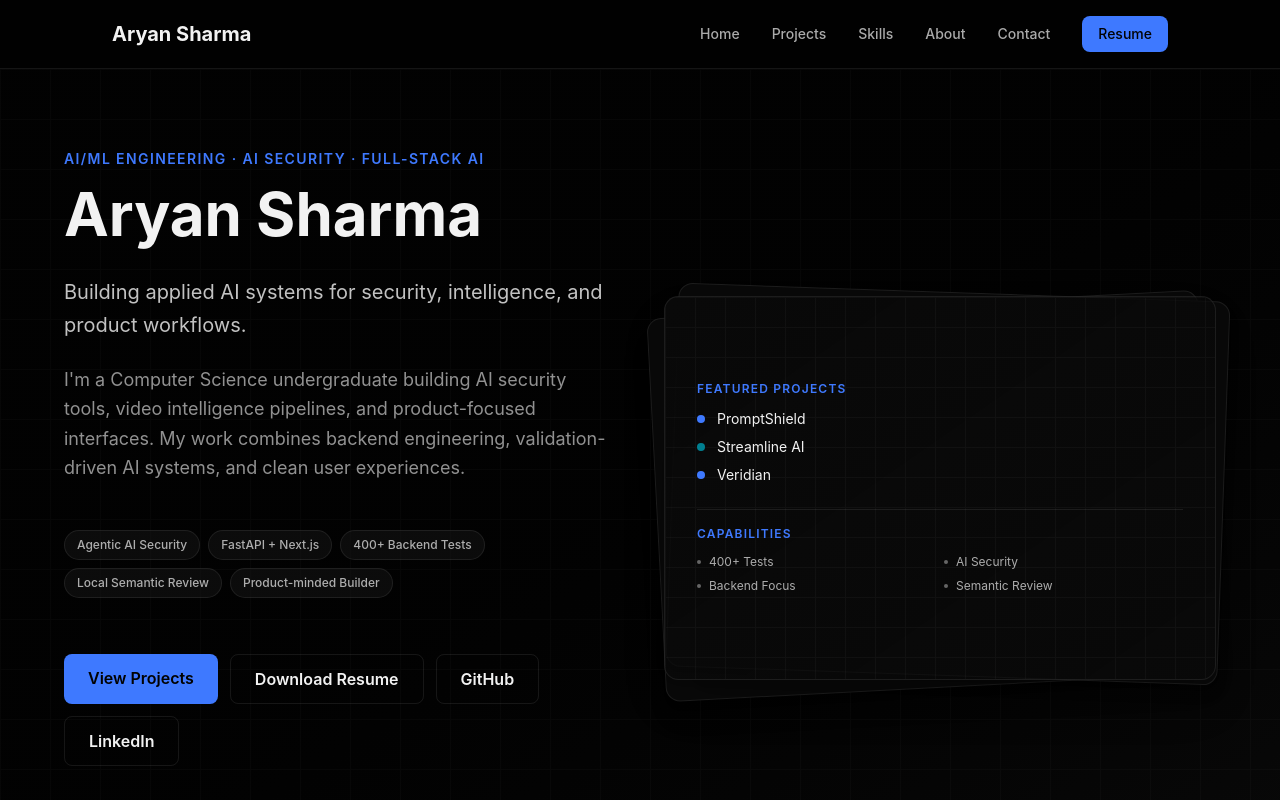
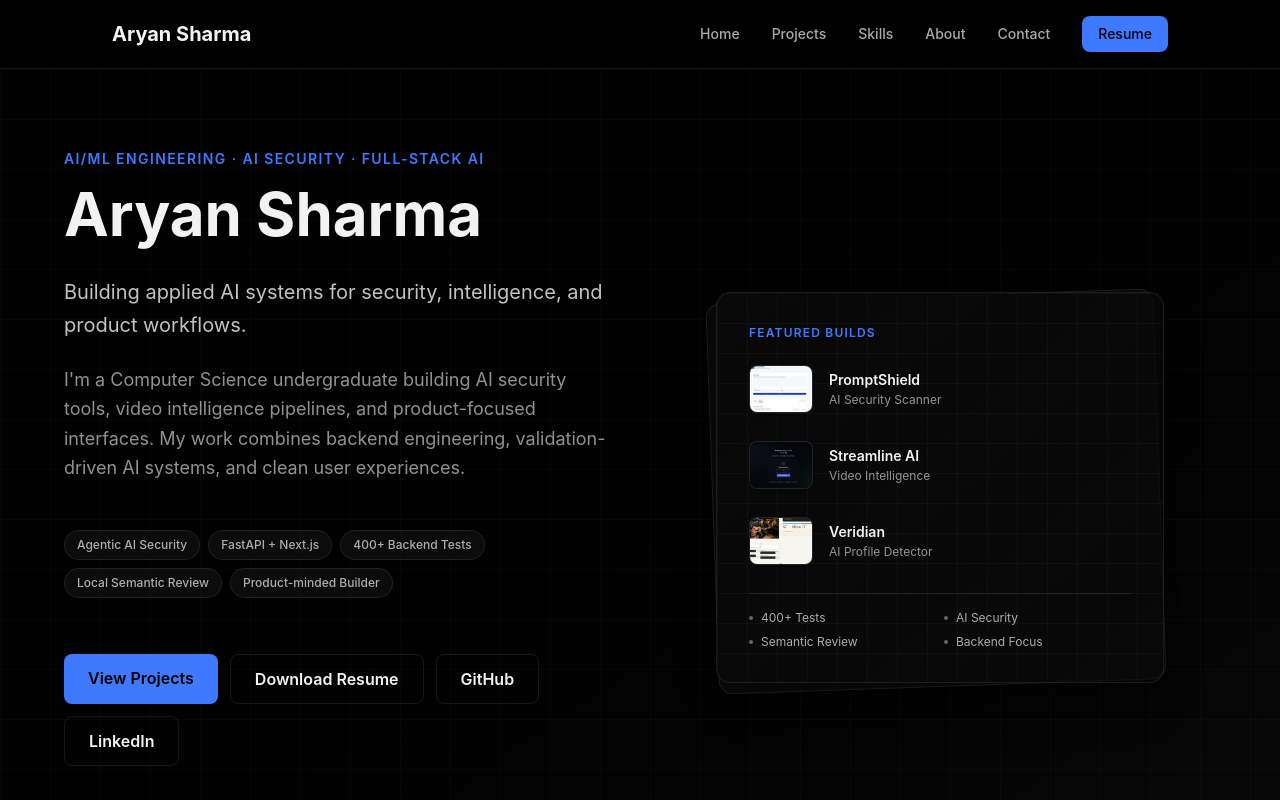
Before and after one commit to aryanshrm/-aryan-portfolio, a Next.js app: page / in a window 1280 px wide. Shown: the top 800 px of the page. Built offline with nearby package versions, Linux system fonts and the light colour scheme.

Commit message:
refactor: add project previews to portfolio hero

```diff
--- a/components/hero.tsx
+++ b/components/hero.tsx
@@ -1,6 +1,7 @@
 'use client'
 
 import Link from 'next/link'
+import Image from 'next/image'
 
 export function Hero() {
   return (
@@ -81,39 +82,65 @@ export function Hero() {
           </p>
         </div>
 
-        {/* Right: Abstract technical card visual */}
-        <div className="relative h-96 hidden md:flex items-center justify-center">
-          <div className="relative w-full h-full">
+        {/* Right: Featured Builds visual */}
+        <div className="relative mt-12 md:mt-0 w-full flex flex-col items-center justify-center">
+          <div className="relative w-full max-w-sm md:max-w-md">
             {/* Stacked cards background effect */}
-            <div className="absolute inset-0 bg-card border border-border rounded-2xl shadow-xl transform -rotate-3 -translate-x-2 translate-y-2" />
-            <div className="absolute inset-0 bg-card border border-border rounded-2xl shadow-lg transform rotate-2 translate-x-2 -translate-y-1" />
+            <div className="absolute inset-0 bg-card border border-border rounded-2xl shadow-xl transform -rotate-2 -translate-x-1 translate-y-1" />
 
             {/* Main card */}
-            <div className="absolute inset-0 bg-gradient-to-br from-card to-card/50 border border-border rounded-2xl shadow-2xl p-8 flex flex-col justify-center">
+            <div className="relative bg-gradient-to-br from-card to-card/50 border border-border rounded-2xl shadow-2xl p-6 md:p-8 flex flex-col justify-center">
               {/* Grid pattern */}
               <div className="absolute inset-0 opacity-[0.03] bg-[linear-gradient(90deg,#fff_1px,transparent_1px),linear-gradient(#fff_1px,transparent_1px)] bg-[size:30px_30px] rounded-2xl pointer-events-none" />
 
-              <div className="relative z-10 space-y-6">
+              <div className="relative z-10 space-y-5">
                 <div>
-                  <div className="text-xs uppercase tracking-widest text-primary font-semibold mb-3">Featured Projects</div>
-                  <div className="space-y-2">
-                    <div className="flex items-center gap-3">
-                      <div className="w-2 h-2 rounded-full bg-primary" />
-                      <span className="text-sm text-foreground">PromptShield</span>
-                    </div>
-                    <div className="flex items-center gap-3">
-                      <div className="w-2 h-2 rounded-full bg-accent" />
-                      <span className="text-sm text-foreground">Streamline AI</span>
-                    </div>
-                    <div className="flex items-center gap-3">
-                      <div className="w-2 h-2 rounded-full bg-primary" />
-                      <span className="text-sm text-foreground">Veridian</span>
-                    </div>
+                  <div className="text-xs uppercase tracking-widest text-primary font-semibold mb-4">Featured Builds</div>
+                  <div className="space-y-3">
+
+                    {/* PromptShield Preview */}
+                    <Link href="/projects/promptshield" className="group flex items-center gap-4 p-2 -mx-2 rounded-xl hover:bg-white/5 transition-colors">
+                      <div className="relative w-16 h-12 rounded-lg overflow-hidden border border-border bg-secondary/50 shrink-0 shadow-sm">
+                        <Image src="/projects/promptshield-01-block.png" alt="PromptShield dashboard" fill className="object-cover" />
+                      </div>
+                      <div>
+                        <div className="text-sm font-semibold text-foreground group-hover:text-primary transition-colors">PromptShield</div>
+                        <div className="text-xs text-foreground/60 mt-0.5">
+                          AI Security Scanner
+                        </div>
+                      </div>
+                    </Link>
+
+                    {/* Streamline AI Preview */}
+                    <Link href="/projects/streamline-ai" className="group flex items-center gap-4 p-2 -mx-2 rounded-xl hover:bg-white/5 transition-colors">
+                      <div className="relative w-16 h-12 rounded-lg overflow-hidden border border-border bg-secondary/50 shrink-0 shadow-sm">
+                        <Image src="/projects/streamline-01-upload.png" alt="Streamline AI interface" fill className="object-cover object-top" />
+                      </div>
+                      <div>
+                        <div className="text-sm font-semibold text-foreground group-hover:text-primary transition-colors">Streamline AI</div>
+                        <div className="text-xs text-foreground/60 mt-0.5">
+                          Video Intelligence
+                        </div>
+                      </div>
+                    </Link>
+
+                    {/* Veridian Preview */}
+                    <Link href="/projects/veridian" className="group flex items-center gap-4 p-2 -mx-2 rounded-xl hover:bg-white/5 transition-colors">
+                      <div className="relative w-16 h-12 rounded-lg overflow-hidden border border-border bg-secondary/50 shrink-0 shadow-sm">
+                        <Image src="/projects/veridian-01-dashboard.png" alt="Veridian dashboard" fill className="object-cover object-top" />
+                      </div>
+                      <div>
+                        <div className="text-sm font-semibold text-foreground group-hover:text-primary transition-colors">Veridian</div>
+                        <div className="text-xs text-foreground/60 mt-0.5">
+                          AI Profile Detector
+                        </div>
+                      </div>
+                    </Link>
+
                   </div>
                 </div>
 
                 <div className="pt-4 border-t border-border">
-                  <div className="text-xs uppercase tracking-widest text-primary font-semibold mb-3">Capabilities</div>
                   <div className="grid grid-cols-2 gap-2 text-xs text-foreground/70">
                     <div className="flex items-center gap-2">
                       <div className="w-1 h-1 rounded-full bg-foreground/40" />
@@ -125,11 +152,11 @@ export function Hero() {
                     </div>
                     <div className="flex items-center gap-2">
                       <div className="w-1 h-1 rounded-full bg-foreground/40" />
-                      Backend Focus
+                      Semantic Review
                     </div>
                     <div className="flex items-center gap-2">
                       <div className="w-1 h-1 rounded-full bg-foreground/40" />
-                      Semantic Review
+                      Backend Focus
                     </div>
                   </div>
                 </div>
```
